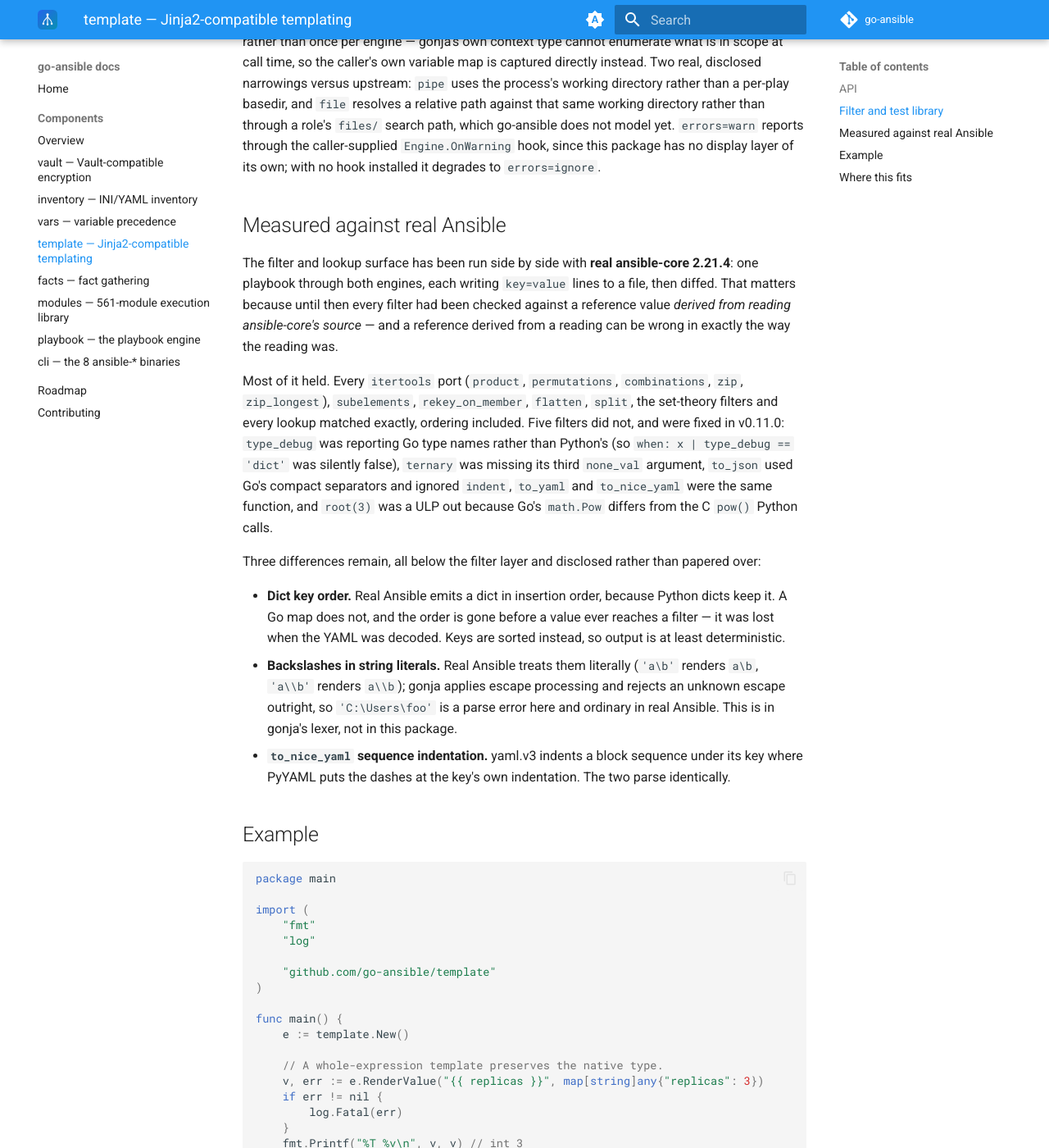
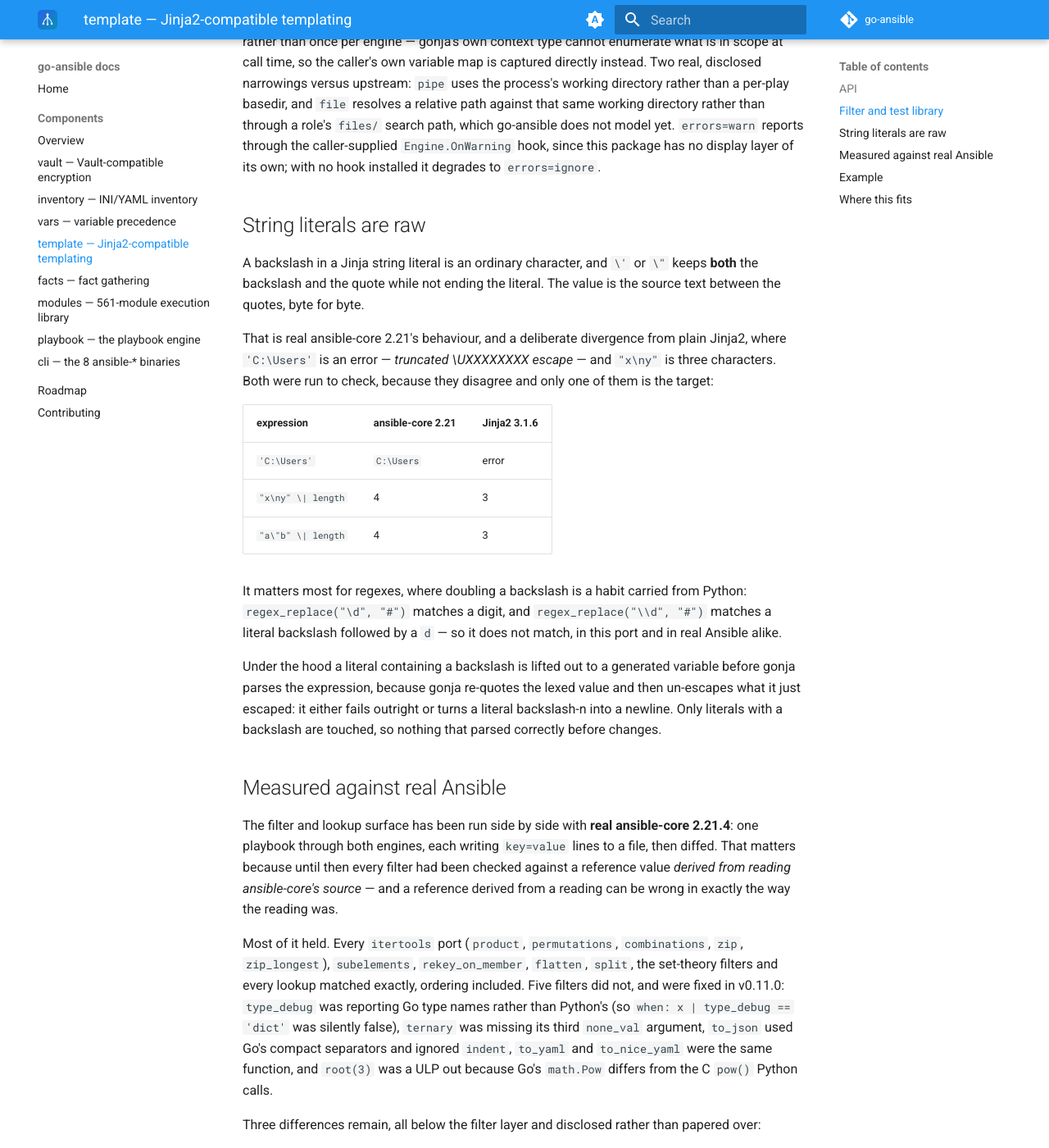
Before and after one commit to go-ansible/docs, an MkDocs documentation site: the page built from docs/components/template.md, in a window 1280 px wide and 1400 px high, scrolled down 2754 px. Shown: the whole window at 82% size. Built offline with MkDocs 1.6.1 and Material for MkDocs 9.7.7, drawn with Linux system fonts in a browser that asks for light colours; the version menu is left out.

Commit message:
Document raw string literals (#39)
Records template v0.15.0/v0.16.0: a Jinja string literal is raw, as
ansible-core 2.21 treats it, which is a deliberate divergence from plain
Jinja2 — both were run, because they disagree.

Co-authored-by: Claude Opus 5 <noreply@anthropic.com>

```diff
--- a/docs/components/template.md
+++ b/docs/components/template.md
@@ -138,6 +138,36 @@ caller-supplied `Engine.OnWarning` hook, since this package has no
 display layer of its own; with no hook installed it degrades to
 `errors=ignore`.
 
+## String literals are raw
+
+A backslash in a Jinja string literal is an ordinary character, and
+`\'` or `\"` keeps **both** the backslash and the quote while not
+ending the literal. The value is the source text between the quotes,
+byte for byte.
+
+That is real ansible-core 2.21's behaviour, and a deliberate divergence
+from plain Jinja2, where `'C:\Users'` is an error — *truncated
+\UXXXXXXXX escape* — and `"x\ny"` is three characters. Both were run
+to check, because they disagree and only one of them is the target:
+
+| expression | ansible-core 2.21 | Jinja2 3.1.6 |
+|---|---|---|
+| `'C:\Users'` | `C:\Users` | error |
+| `"x\ny" \| length` | 4 | 3 |
+| `"a\"b" \| length` | 4 | 3 |
+
+It matters most for regexes, where doubling a backslash is a habit
+carried from Python: `regex_replace("\d", "#")` matches a digit, and
+`regex_replace("\\d", "#")` matches a literal backslash followed by a
+`d` — so it does not match, in this port and in real Ansible alike.
+
+Under the hood a literal containing a backslash is lifted out to a
+generated variable before gonja parses the expression, because gonja
+re-quotes the lexed value and then un-escapes what it just escaped: it
+either fails outright or turns a literal backslash-n into a newline.
+Only literals with a backslash are touched, so nothing that parsed
+correctly before changes.
+
 ## Measured against real Ansible
 
 The filter and lookup surface has been run side by side with **real
```
